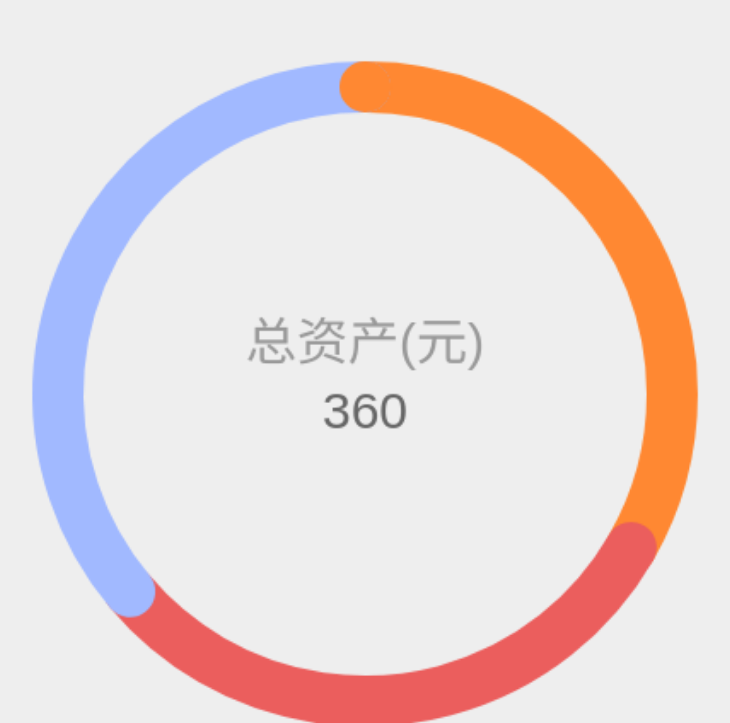
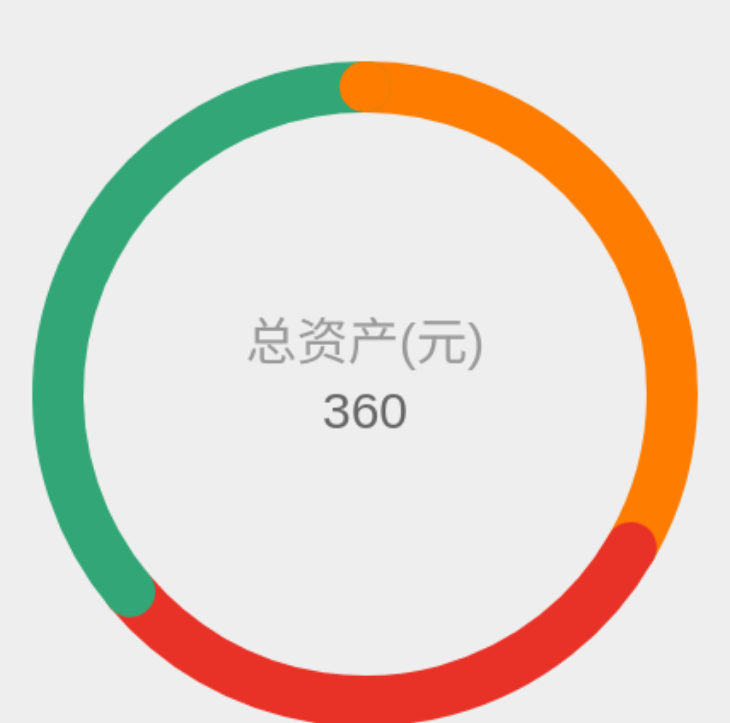
Before and after one commit to yangchaojie456/donut-chart, a plain HTML site: page donut-chart.html in a window 1280 px wide. Shown: the part 118-841 px from the top of the page, without its empty margins (275-1005 px from the left). Drawn offline with Linux system fonts and the light colour scheme.

Commit message:
update params extend default

```diff
--- a/pie.html
+++ b/donut-chart.html
@@ -15,43 +15,41 @@
             margin: 0;
             box-sizing: border-box;
         }
-
         canvas {
-
             width: 100%;
             background: #eee;
         }
     </style>
 </head>
-
 <body>
 
     <canvas id="myCanvas" width="750" height="600"></canvas>
 
-    <script src="./pie.js"></script>
+    <script src="./donut-chart.js"></script>
     <script>
         var option = {
-            title:{
-                text:{
-                    value:'总资产(元)',
-                    color:'#999',
-                    fontSize:'30px',
-                    fontFamily:'Arial'
+            title: {
+                show:true,
+                text: {
+                    value: '总资产(元)',
+                    color: '#999',
+
+                    fontFamily: 'Arial'
                 },
-                secondText:{
-                    value:'360',
-                    color:'#666',
+                secondText: {
+                    value: '360',
+                    color: '#666',
                     fontSize: '30px',
                     fontFamily: 'Arial'
                 },
-                x:"50%",
-                y:"50%",
+                x: '50%',
+                y: "50%",
             },
-            tooltip:{
-                show:true,
+            tooltip: {
+                show: true,
                 fontSize: '24px',
                 fontFamily: 'Arial',
-                color:'white'
+                color: 'white'
             },
             x: "50%",
             y: "50%",
@@ -61,24 +59,24 @@
             data: [{
                 name: "账户余额(元)",
                 value: 120,
-            },{
+            }, {
                 name: "散标待回(元)",
                 value: 110,
-            },{
+            }, {
                 name: "在途资金(元)",
                 value: 130,
             }],
-            label:{
-                show:true,
+            label: {
+                show: true,
                 firstTextStyle: {
-                    fontSize:'30px',
-                    fontFamily:'Arial',
-                    color:"#999"
-                }              ,
-                secondTextStyle:{
                     fontSize: '30px',
                     fontFamily: 'Arial',
-                    color:"#666"
+                    color: "#999"
+                },
+                secondTextStyle: {
+                    fontSize: '30px',
+                    fontFamily: 'Arial',
+                    color: "#666"
                 }
             },
             capType: "round",
@@ -86,14 +84,14 @@
                 color: "white",
                 borderWidth: 10
             },
-            color: ["#ff8832", "#eb5e5d", "#a1b9ff"],
-            labelCoverTitle:true
+            color: ["#fe7c00", "#e83227", "#32a676"],
+            labelCoverTitle: true
         }
-        var cir = new circularRing('myCanvas',option)
+        var cir = new circularRing('myCanvas', option)
 
         cir.init(function (result) {
-
-            })
+            console.log(result)
+        })
 
     </script>
 </body>
--- a/pie.js
+++ b/donut-chart.js
@@ -9,6 +9,9 @@
  * @param {number} startAngle 起始角度 0到360
  * @param {string} capType 圆弧拼接类型 "round"
  * @param {string} fontStyle 文本描述样式
+ * @param {object} title 标题样式及位置
+ * @param {object} tooltip 提示框的样式
+ * @param {object} label 标签的样式及显示
  * @param {array} data 圆弧数据
  * @param {string} data[i].name 数据名称
  * @param {number} data[i].value 数据值
@@ -19,7 +22,61 @@
  */
 
 function circularRing(canvasId, option) {
-    this.option = option
+    this.option = {
+        title: {
+            show:true,
+            text: {
+                value: '',
+                color: '#999',
+                fontSize: '30px',
+                fontFamily: 'Arial'
+            },
+            secondText: {
+                value: '',
+                color: '#666',
+                fontSize: '30px',
+                fontFamily: 'Arial'
+            },
+            x: "50%",
+            y: "50%",
+        },
+        tooltip: {
+            show: true,
+            fontSize: '24px',
+            fontFamily: 'Arial',
+            color: 'white'
+        },
+        x: "50%",
+        y: "50%",
+        radius: "30%",
+        lineWidth: "5%",
+        startAngle: 0,
+        data: [],
+        label: {
+            show: true,
+            firstTextStyle: {
+                fontSize: '30px',
+                fontFamily: 'Arial',
+                color: "#999"
+            },
+            secondTextStyle: {
+                fontSize: '30px',
+                fontFamily: 'Arial',
+                color: "#666"
+            }
+        },
+        capType: "round",
+        selectedStyle: {
+            color: "white",
+            borderWidth: 10
+        },
+        color:["#FF7F00","#FFFF00 ","#00FF00 ","#00FFFF ","#0000FF","#8B00FF","#FF0000 "],
+        labelCoverTitle: true
+    }
+    this.option = extend(true,this.option,option)
+    if(this.option.color.length<this.option.data.length){
+        throw 'option.color 颜色少于 option.data'
+    }
     this.canvas = document.getElementById(canvasId);
     this.width = this.canvas.width
     this.height = this.canvas.height
@@ -44,6 +101,9 @@ circularRing.prototype.drawArc = function (startAngle, endAngle, color, lineWidt
     this.ctx.closePath();
 };
 circularRing.prototype.drawTitle = function (titleFlag) {
+    if (!this.option.title.show) {
+        return false;
+    }
     if (this.option.title && !titleFlag) {
         // title 主标题
         if (!this.option.title.text.value) {
@@ -55,15 +115,15 @@ circularRing.prototype.drawTitle = function (titleFlag) {
         this.ctx.font = this.option.title.text.fontSize + ' ' + this.option.title.text.fontFamily;
         // 副标题
         if (!this.option.title.secondText.value) {
-            this.ctx.fillText(this.option.title.text.value, formatPercent(this.option.title.x) * this.width, formatPercent(this.option.title.y) * this.height);
+            this.ctx.fillText(this.option.title.text.value, formatPercent(this.option.title.x,'option.title.x') * this.width, formatPercent(this.option.title.y,'option.title.y') * this.height);
             return false;
         }
-        this.ctx.fillText(this.option.title.text.value, formatPercent(this.option.title.x) * this.width, formatPercent(this.option.title.y) * this.height - 2 * formatPx(this.option.title.text.fontSize, 'option.title.text.fontSize') / 3);
+        this.ctx.fillText(this.option.title.text.value, formatPercent(this.option.title.x,'option.title.x') * this.width, formatPercent(this.option.title.y,'option.title.y') * this.height - 2 * formatPx(this.option.title.text.fontSize, 'option.title.text.fontSize') / 3);
         this.ctx.beginPath();
         this.ctx.textAlign = "center";
         this.ctx.fillStyle = this.option.title.secondText.color;
         this.ctx.font = this.option.title.secondText.fontSize + ' ' + this.option.title.secondText.fontFamily;
-        this.ctx.fillText(this.option.title.secondText.value, formatPercent(this.option.title.x) * this.width, formatPercent(this.option.title.y) * this.height + 2 * formatPx(this.option.title.secondText.fontSize, 'option.title.secondText.fontSize') / 3);
+        this.ctx.fillText(this.option.title.secondText.value, formatPercent(this.option.title.x,'option.title.x') * this.width, formatPercent(this.option.title.y,'option.title.y') * this.height + 2 * formatPx(this.option.title.secondText.fontSize, 'option.title.secondText.fontSize') / 3);
     }
 }
 circularRing.prototype.drawTip = function (param) {
@@ -208,3 +268,136 @@ function formatPx(param, name) {
 function angelToRadian(param) {
     return param * Math.PI / 180
 }
+
+function extend() {
+	var src, copyIsArray, copy, name, options, clone,
+		target = arguments[ 0 ] || {},
+		i = 1,
+		length = arguments.length,
+		deep = false;
+
+	// Handle a deep copy situation
+	if ( typeof target === "boolean" ) {
+		deep = target;
+
+		// skip the boolean and the target
+		target = arguments[ i ] || {};
+		i++;
+	}
+
+	// Handle case when target is a string or something (possible in deep copy)
+	if ( typeof target !== "object" && !isFunction( target ) ) {
+		target = {};
+	}
+
+	if ( i === length ) {
+		target = this;
+		i--;
+	}
+
+	for ( ; i < length; i++ ) {
+
+		// Only deal with non-null/undefined values
+		if ( ( options = arguments[ i ] ) != null ) {
+
+			// Extend the base object
+			for ( name in options ) {
+				src = target[ name ];
+				copy = options[ name ];
+
+				// Prevent never-ending loop
+				if ( target === copy ) {
+					continue;
+				}
+
+				// Recurse if we're merging plain objects or arrays
+				if ( deep && copy && ( isPlainObject( copy ) ||
+					( copyIsArray = isArray( copy ) ) ) ) {
+
+					if ( copyIsArray ) {
+						copyIsArray = false;
+						clone = src && isArray( src ) ? src : [];
+
+					} else {
+						clone = src && isPlainObject( src ) ? src : {};
+					}
+
+					// Never move original objects, clone them
+					target[ name ] = extend( deep, clone, copy );
+
+				// Don't bring in undefined values
+				} else if ( copy !== undefined ) {
+					target[ name ] = copy;
+				}
+			}
+		}
+	}
+
+	// Return the modified object
+	return target;
+};
+
+function isFunction(param){
+    return typeof param == 'function'
+}
+
+
+function isPlainObject( obj ) {
+    var key;
+
+    // Must be an Object.
+    // Because of IE, we also have to check the presence of the constructor property.
+    // Make sure that DOM nodes and window objects don't pass through, as well
+    if ( !obj || type( obj ) !== "object" || obj.nodeType || isWindow( obj ) ) {
+        return false;
+    }
+
+    try {
+
+        // Not own constructor property must be Object
+        if ( obj.constructor &&
+            !hasOwn.call( obj, "constructor" ) &&
+            !hasOwn.call( obj.constructor.prototype, "isPrototypeOf" ) ) {
+            return false;
+        }
+    } catch ( e ) {
+
+        // IE8,9 Will throw exceptions on certain host objects #9897
+        return false;
+    }
+
+    // Support: IE<9
+    // Handle iteration over inherited properties before own properties.
+    if ( !support.ownFirst ) {
+        for ( key in obj ) {
+            return hasOwn.call( obj, key );
+        }
+    }
+
+    // Own properties are enumerated firstly, so to speed up,
+    // if last one is own, then all properties are own.
+    for ( key in obj ) {}
+
+    return key === undefined || hasOwn.call( obj, key );
+}
+var class2type ={}
+var toString = class2type.toString;
+var hasOwn = class2type.hasOwnProperty;
+var support = {};
+function type ( obj ) {
+    if ( obj == null ) {
+        return obj + "";
+    }
+    return typeof obj === "object" || typeof obj === "function" ?
+        class2type[ toString.call( obj ) ] || "object" :
+        typeof obj;
+}
+
+function isWindow ( obj ) {
+    /* jshint eqeqeq: false */
+    return obj != null && obj == obj.window;
+}
+
+function isArray ( obj ) {
+    return type( obj ) === "array";
+}
```
Also changed, not shown: extend.js (added, +129 -0 lines).
